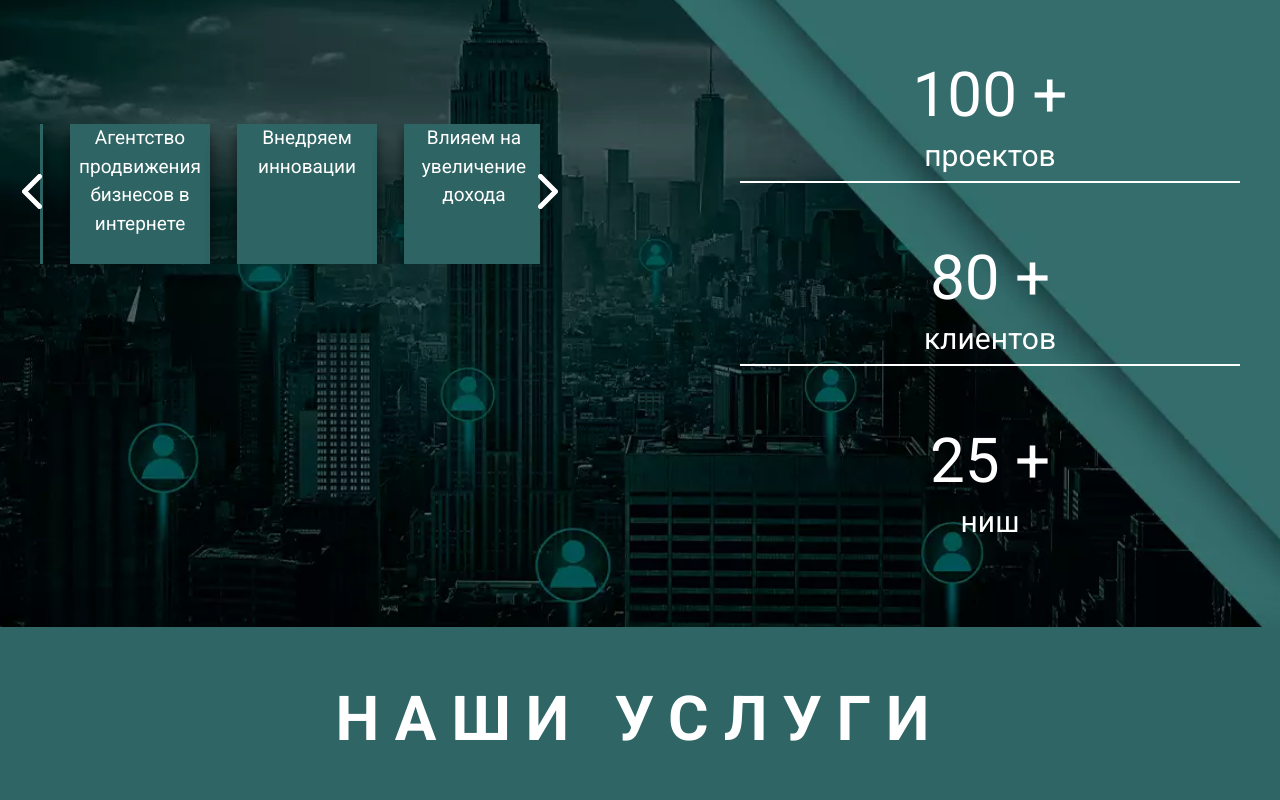
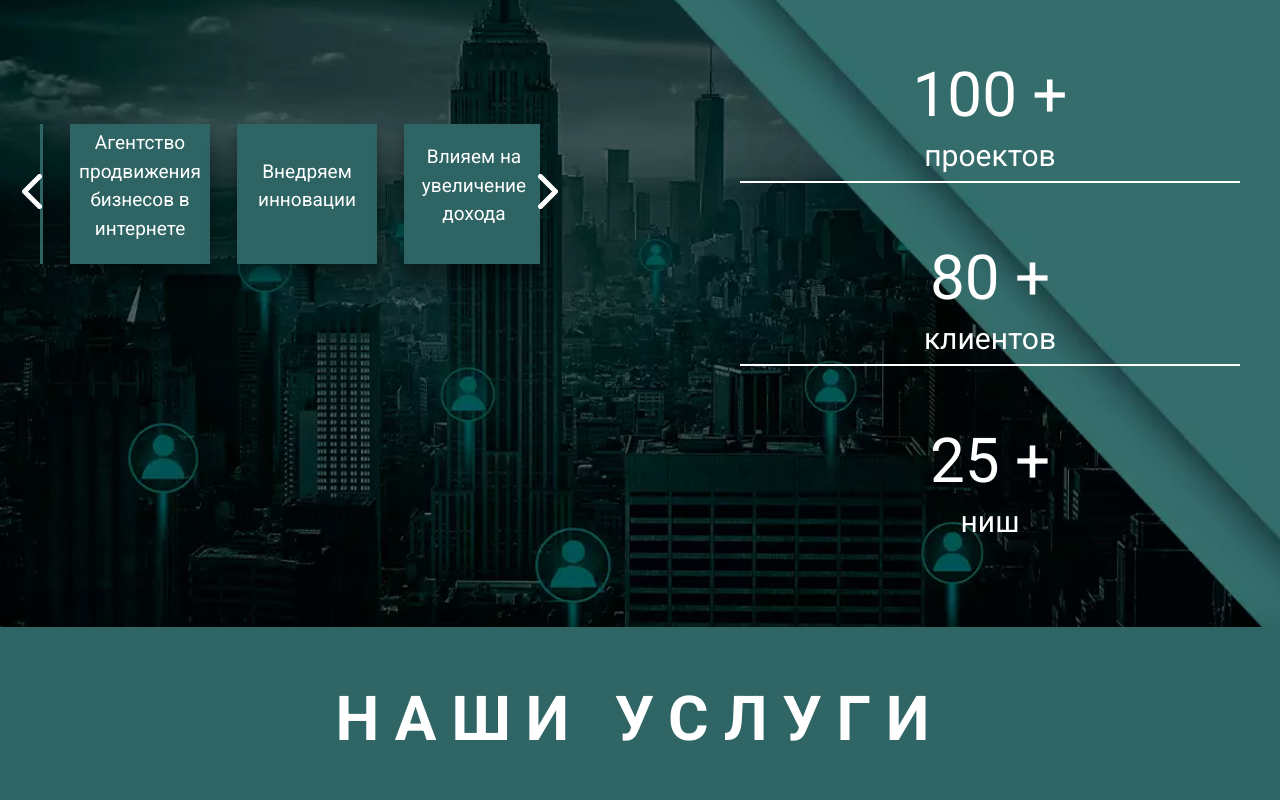
Before and after one commit to PolyakovDen/test2, a Nuxt app: page / in a window 1280 px wide. Shown: the part 920-1720 px from the top of the page. Built offline with nearby package versions, Linux system fonts and the light colour scheme.

Commit message:
add text center in about-us

```diff
--- a/components/AboutUs.vue
+++ b/components/AboutUs.vue
@@ -14,7 +14,7 @@
                   <VueSlickCarousel v-bind="slickOptions">
                     <div v-for="(item, i) in items" :key="i" class="about-us__list" >
                       <div class="about-us__item">
-                        <p class="about-us__item">{{ item.description }}</p>
+                        <p class="about-us__item--item">{{ item.description }}</p>
                       </div>
                     </div>
                   </VueSlickCarousel>
@@ -151,12 +151,17 @@
   .about-us__list {
     display: flex;
     justify-content: center;
+    margin-bottom: 30px;
   }
   .about-us__item {
     background-color: #2f6464;
     box-shadow: 0 14px 28px rgba(0,0,0,0.25), 0 10px 10px rgba(0,0,0,0.22);
     width: 140px;
     height: 140px;
+    display: flex;
+    justify-content: center;
+    align-content: center;
+    flex-direction: column;
     text-align: center;
     font-size: 19px;
   }
```
